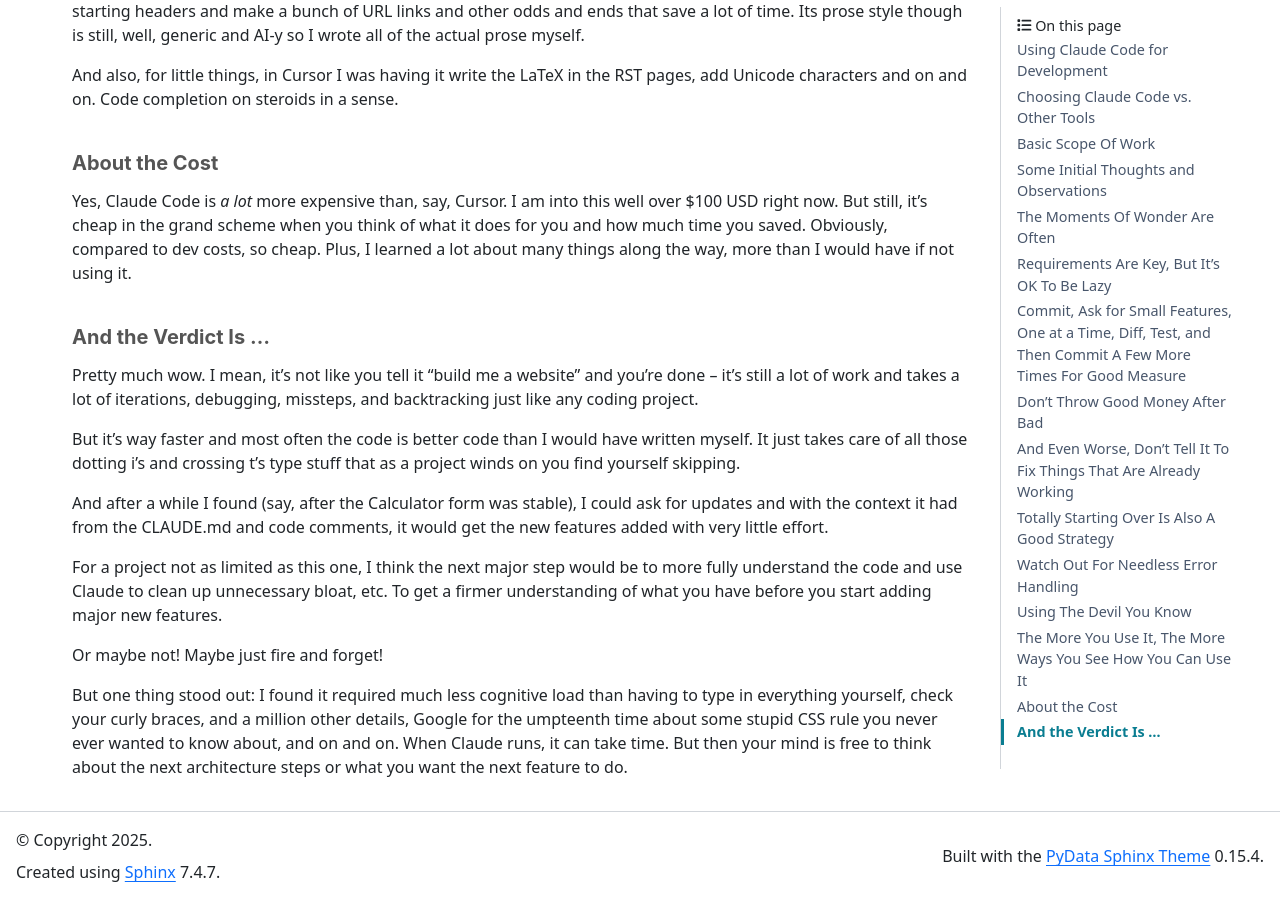
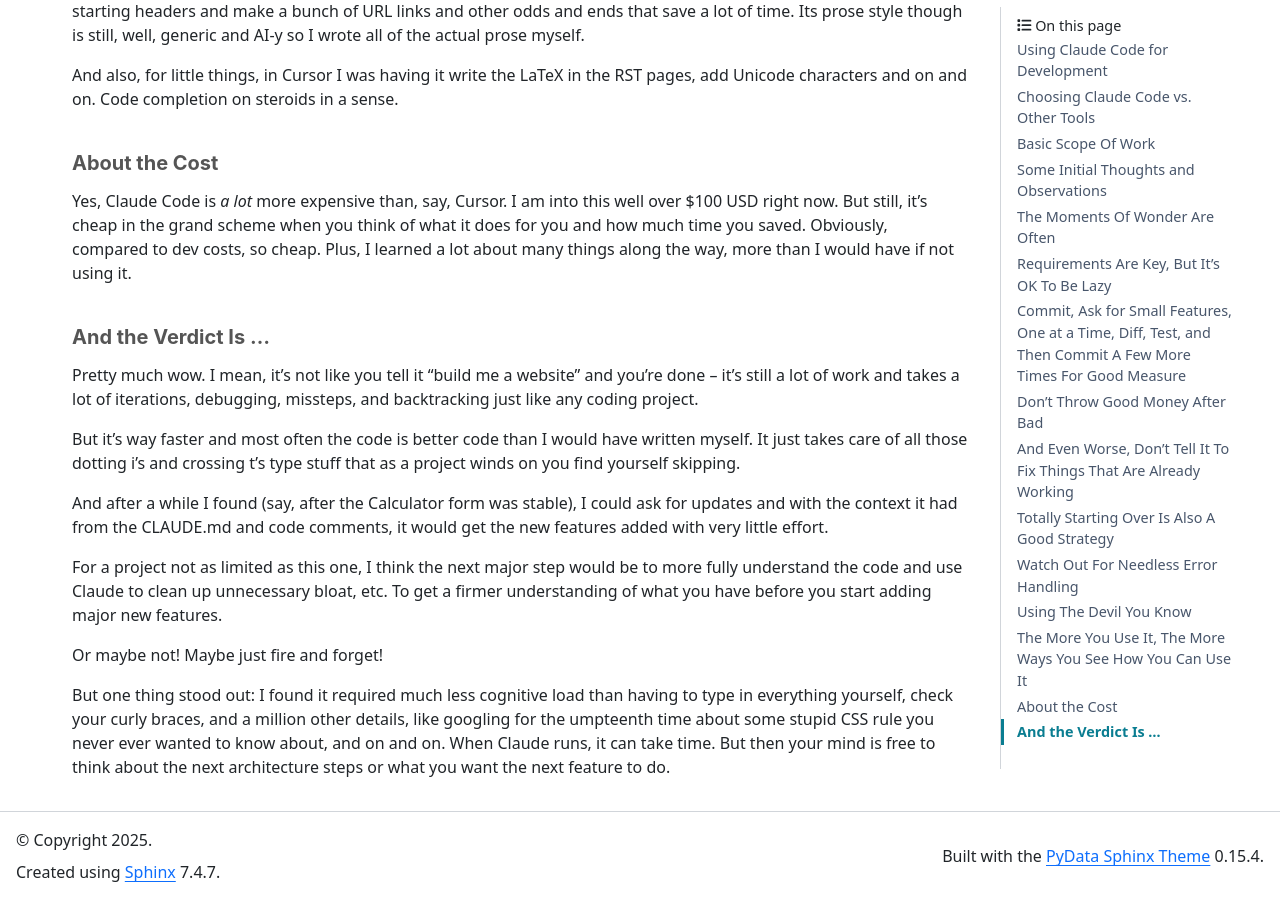
Before and after one commit to nba-comeback-calculator/nba-comeback-calculator, a Sphinx documentation site: the page built from docs/frontend/source/analysis/using_claude_code.rst, in a window 1280 px wide and 900 px high, scrolled down 10386 px. Built offline with Sphinx 7.4.7 and the PyData theme 0.15.4, drawn with Linux system fonts in a browser that asks for light colours; nearby versions of some CDN libraries; comment, search, counter and statistics services are not loaded; some of the changed text lies outside the part shown.

```diff
--- a/docs/frontend/source/analysis/using_claude_code.rst
+++ b/docs/frontend/source/analysis/using_claude_code.rst
@@ -599,7 +599,7 @@
 using primitives I knew were available in Math.js. However, the scipy.optimize.minimize
 proved a problem.
 
-Initially, Claude created a custom `fmin` minimization algorithm, but it didn't work at
+Initially, Claude created a custom fmin minimization algorithm, but it didn't work at
 all. After trying the numeric.js libs and a few others, I finally stumbled across this
 `absolute banger of a rant about JavaScript numerical optimization
 <https://robertleeread.medium.com/a-brief-bad-ignorant-review-of-existing-numerical-optimization-software-in-javascript-further-c70f68641fda>`_
@@ -667,7 +667,7 @@
 Or maybe not! Maybe just fire and forget!
 
 But one thing stood out: I found it required much less cognitive load than having to
-type in everything yourself, check your curly braces, and a million other details,
-Google for the umpteenth time about some stupid CSS rule you never ever wanted to know
-about, and on and on. When Claude runs, it can take time. But then your mind is free to
-think about the next architecture steps or what you want the next feature to do.
+type in everything yourself, check your curly braces, and a million other details, like
+googling for the umpteenth time about some stupid CSS rule you never ever wanted to
+know about, and on and on. When Claude runs, it can take time. But then your mind is
+free to think about the next architecture steps or what you want the next feature to do.
```
